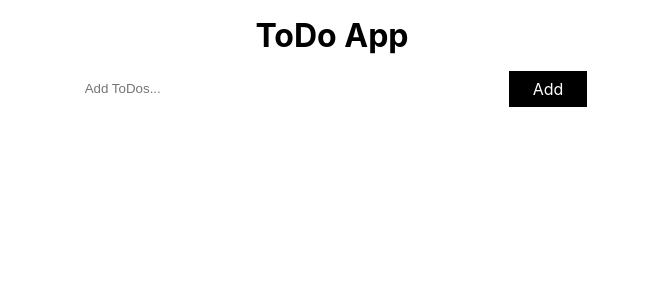
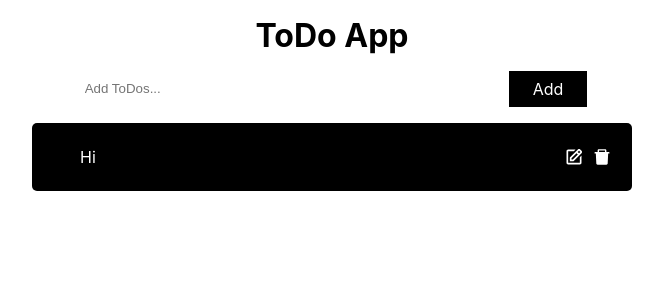
Before and after one commit to BrianNyaberi/GitInit, a React (Create React App) app in the folder frontend/: page / in a window 1280 px wide. Shown: the top 300 px of the page, without its empty margins (308-971 px from the left). Built offline with nearby package versions, Linux system fonts and the light colour scheme.

Commit message:
Frontend set up complete. Connect to backend

```diff
--- a/frontend/src/App.js
+++ b/frontend/src/App.js
@@ -4,6 +4,8 @@
  * About: Frontend react ToDo app
  * Last Modified_by:
  */
+
+import ToDo from "./components/ToDo";
 
 function App() {
   return (
@@ -15,7 +17,7 @@ function App() {
           <div className="add">Add</div>
         </div>
         <div className="list">
-
+          <ToDo text="Hi" />
         </div>
       </div>
     </div>
--- a/frontend/src/index.css
+++ b/frontend/src/index.css
@@ -52,6 +52,15 @@ input{
   cursor: pointer;
 }
 
+.todo{
+  position: relative;
+  margin-top: 1rem;
+  background-color: #000;
+  color: #fff;
+  padding: 1.5rem 3rem;
+  border-radius: 5px;
+}
+
 .icons{
   position: absolute;
   top: 50%;
```
